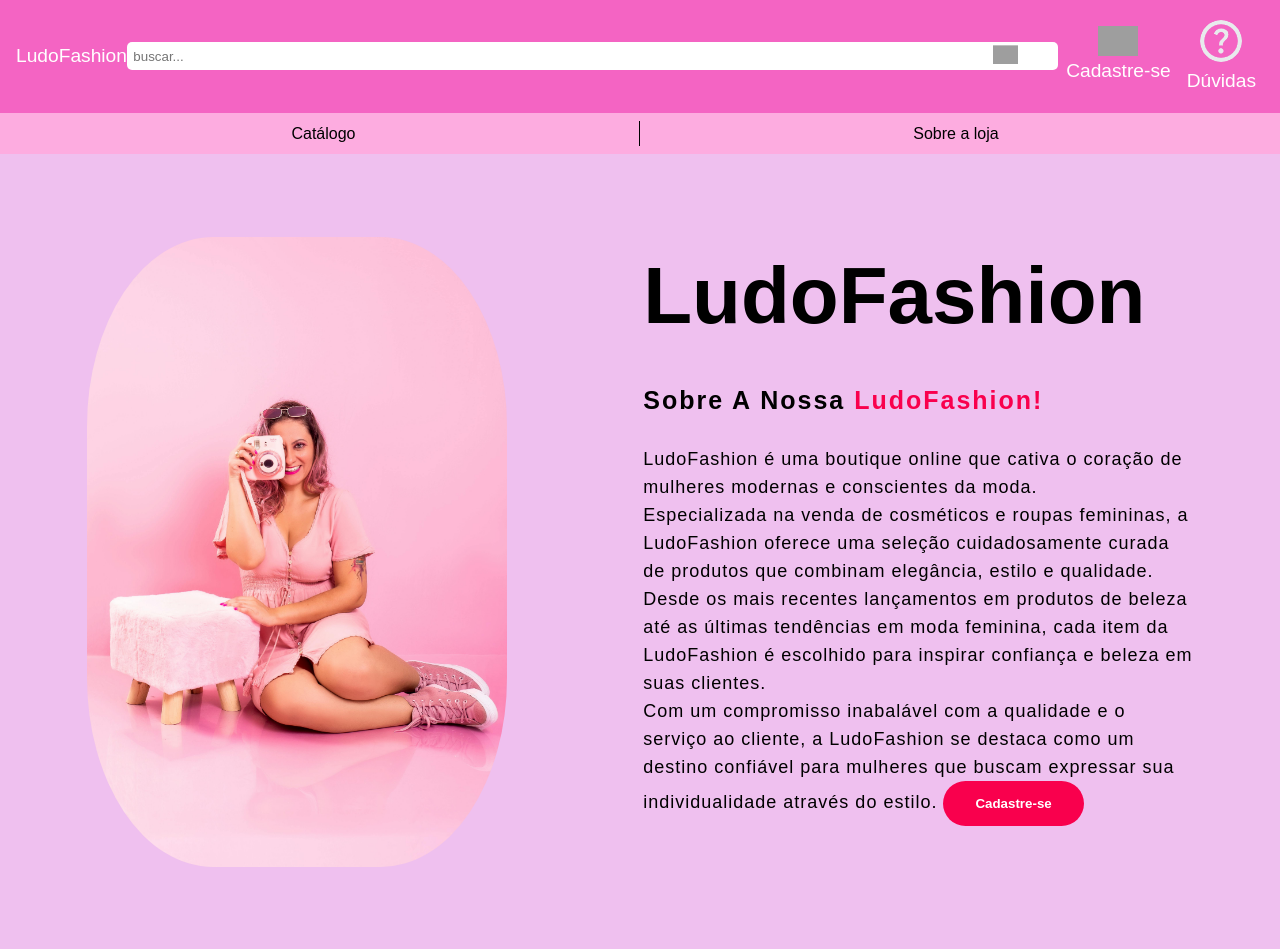
After one commit to Johnnison/miniPI, a PHP site: page /index2.php in a window 1280 px wide. The commit adds this page. Run offline with PHP 8.4, Linux system fonts and the light colour scheme; grey boxes are pictures that could not be loaded.

Commit message:
pagina sobre

```diff
--- a/index11.php
+++ b/index11.php
@@ -39,7 +39,7 @@
 
 
     <div class="login">
-        <img src="IMGS-VARIADAS/FUNDO-TELA-LOGIN.jpg" class="usuario" width="100" alt="">
+        <img src="IMGS-VARIADAS/estrelas-ros.jpg" class="usuario" width="100" alt="">
         <h1>Login</h1>
 
         <form>
--- /dev/null
+++ b/index2.php
@@ -0,0 +1,64 @@
+<!DOCTYPE html>
+<html lang="pt-BR">
+
+<head>
+    <meta charset="UTF-8">
+    <meta name="viewport" content="width=device-width, initial-scale=1.0">
+    <link rel="stylesheet" href="style2.css">
+    <title>HOME</title>
+</head>
+
+<body>
+
+    <header>
+        <a href="">LudoFashion</a> <!-- Logo ou título do site -->
+        <form action="" id="form-buscar">
+            <input type="search" name="buscar" id="buscar" placeholder="buscar..."> <!-- Formulário de busca -->
+            <button type="submit" id="btn-buscar" class="btn-transparent">
+                <img src="IMG/lupaX.png" alt="buscar" class="img-search"> <!-- Ícone de busca -->
+            </button>
+        </form>
+
+        <a href="" class="icon-link">
+            <img src="IMG/cadastre-seX.png" alt="Cadastre-se" width="40px">
+            Cadastre-se <!-- Link para cadastro -->
+        </a>
+
+        <a href="" class="icon-link">
+            <img src="IMG/duvidasX.png" alt="Dúvidas" width="50px">
+            Dúvidas <!-- Link para dúvidas -->
+        </a>
+    </header>
+
+    <nav>
+        <a href="">Catálogo</a> <!-- Link para o catálogo -->
+        <a href="">Sobre a loja</a> <!-- Link para informações sobre a loja -->
+    </nav>
+
+
+    <section class="about">
+        <div class="main">
+            <img src="IMGS-VARIADAS/IMAGEM-SOBRE.jpg" alt="">
+            <div class="about-text">
+                <h1>LudoFashion</h1>
+                <h5>Sobre a Nossa<span> LudoFashion!</span></h5>
+                <p>LudoFashion é uma boutique online que cativa o coração de mulheres modernas e conscientes da moda. <br>
+                 Especializada na venda de cosméticos e roupas femininas, a LudoFashion oferece uma seleção cuidadosamente curada de produtos que combinam elegância, estilo e qualidade.<br>
+                 Desde os mais recentes lançamentos em produtos de beleza até as últimas tendências em moda feminina, cada item da LudoFashion é escolhido para inspirar confiança e beleza em suas clientes. <br>
+                 Com um compromisso inabalável com a qualidade e o serviço ao cliente, a LudoFashion se destaca como um destino confiável para mulheres que buscam expressar sua individualidade através do estilo.
+
+                 <button type="button">Cadastre-se</button>
+
+
+
+                </p>
+
+
+            </div>
+
+        </div>
+
+    </section>
+
+
+</body>
--- a/style11.css
+++ b/style11.css
@@ -149,7 +149,7 @@ body {
 
     margin: 0;
     padding: 0;
-    background-image: url(IMGS-VARIADAS/FUNDO4.jpg);
+    background-image: url(IMGS-VARIADAS/FUNDO-TELA-H1.jpg);
     background-size: 100%;
     font-family: "Comfortaa", sans-serif;
 
--- /dev/null
+++ b/style2.css
@@ -0,0 +1,225 @@
+/* Definição das variáveis CSS para cores principais */
+:root {
+    --cor-primaria: #F464C3;
+    /* Cor primária do tema */
+    --cor-secundaria: #3D1C31;
+    /* Cor secundária do tema */
+    --cor-terciaria: #FDACE0;
+    /* Cor terciária do tema */
+    --branco: white;
+    /* Cor branca */
+    --preto: black;
+    /* Cor preta */
+}
+
+/* Reset de estilos para todos os elementos */
+* {
+    padding: 0;
+    margin: 0;
+    box-sizing: border-box;
+}
+
+/* Estilos gerais do corpo da página */
+body {
+    font-family: Arial, sans-serif;
+    /* Fonte padrão */
+    line-height: 1.6;
+    /* Altura da linha */
+    background-color: #f8f8f8;
+    /* Cor de fundo */
+}
+
+/* Estilos do cabeçalho */
+header {
+    background-color: var(--cor-primaria);
+    /* Cor de fundo do cabeçalho */
+    display: flex;
+    padding: 1rem;
+
+    justify-content: space-between;
+    /* Alinha itens ao redor */
+    align-items: center;
+    /* Centraliza verticalmente */
+    color: var(--branco);
+    /* Cor do texto */
+}
+
+/* Estilos dos links no cabeçalho */
+header a {
+    text-decoration: none;
+    /* Remove sublinhado dos links */
+    color: var(--branco);
+    /* Cor do texto */
+    font-size: 1.2rem;
+    /* Tamanho da fonte */
+}
+
+/* Estilos do formulário de busca no cabeçalho */
+#form-buscar {
+    flex-grow: 1;
+    /* Cresce para ocupar espaço restante */
+    display: flex;
+    /* Exibe como flexível */
+    align-items: center;
+    /* Centraliza verticalmente */
+    position: relative;
+    /* Posicionamento relativo */
+}
+
+/* Estilos para o campo de busca */
+#buscar {
+    flex-grow: 1;
+    /* Cresce para ocupar espaço restante */
+    padding: 0.4rem;
+    /* Espaçamento interno */
+    border-radius: 5px;
+    /* Borda arredondada */
+    border: none;
+    /* Sem borda */
+    outline: none;
+    /* Sem contorno ao foco */
+}
+
+/* Estilos para o botão de busca no cabeçalho */
+#btn-buscar {
+    background-color: transparent;
+    /* Cor de fundo transparente */
+    border: none;
+    /* Sem borda */
+    position: absolute;
+    /* Posicionamento absoluto */
+    right: 10px;
+    /* À direita */
+    top: 50%;
+    /* Ao centro verticalmente */
+    transform: translateY(-50%);
+    /* Ajusta para centralizar */
+    cursor: pointer;
+    /* Cursor ao passar */
+}
+
+/* Estilos para a imagem de busca no botão */
+.img-search {
+    width: 25px;
+    /* Largura */
+    object-fit: contain;
+    /* Ajuste de imagem */
+}
+
+/* Estilos para os links de ícone no cabeçalho */
+.icon-link {
+    display: flex;
+    /* Exibe como flexível */
+    flex-direction: column;
+    /* Direção de coluna */
+    align-items: center;
+    /* Centraliza verticalmente */
+    margin: 0 0.5rem;
+    /* Margem externa */
+}
+
+/* Estilos da navegação principal */
+nav {
+    display: grid;
+    /* Exibe como grid */
+    grid-template-columns: repeat(2, 1fr);
+    /* Duas colunas iguais */
+    text-align: center;
+    /* Centraliza texto */
+    background-color: var(--cor-terciaria);
+    /* Cor de fundo */
+    padding: 0.5rem;
+    /* Espaçamento interno */
+}
+
+/* Estilos para o primeiro link da navegação */
+nav a:first-child {
+    border-right: 1px solid var(--preto);
+    /* Linha divisória à direita */
+}
+
+nav a {
+    text-decoration: none;
+    color: black;
+}
+
+
+*{
+    padding: 0;
+    margin: 0;
+    font-family: 'Josefin Sans', sans-serif;
+    box-sizing: border-box;
+}
+
+.about{
+    width: 100%;
+    padding: 78px 0px;
+    background-color: #d316d33f;
+}
+
+.about img{
+    height: auto;
+    width: 420px;
+    border-radius: 30%;
+
+}
+
+.about-text{
+    width: 550px;
+    margin-left: 10%;
+}
+
+.main{
+    width: 1130px;
+    max-width: 95% ;
+    margin: 0 auto;
+    display: flex;
+    align-items: center;
+    justify-content: space-around;
+}
+
+.about-text h1{
+    color: rgb(0, 0, 0);
+    font-size: 80px;
+    text-transform: capitalize;
+    margin-bottom: 20px;
+}
+
+.about-text h5{
+    color: rgb(0, 0, 0);
+    font-size: 25px;
+    text-transform: capitalize;
+    margin-bottom: 25px;
+    letter-spacing: 2px;
+
+}
+
+
+span{
+    color: #f9004d;
+}
+
+.about-text p{
+    color: black;
+    letter-spacing: 1px;
+    line-height: 28px;
+    font-size: 18px;
+    margin-bottom: 45px;
+}
+
+button{
+    background: #f9004d;
+    color: white;
+    text-decoration: none;
+    border: 2px solid transparent;
+    font-weight: bold;
+    padding: 13px 30px;
+    border-radius: 30px;
+    transition: .4s;
+}
+
+button:hover{
+    background: transparent;
+    border: 2px solid #f9004d;
+    cursor: pointer;
+}
```
Also changed, not shown: IMGS-VARIADAS/IMAGEM-SOBRE.jpg (added), IMGS-VARIADAS/estrelas-ros.jpg (added), 1 other file.
